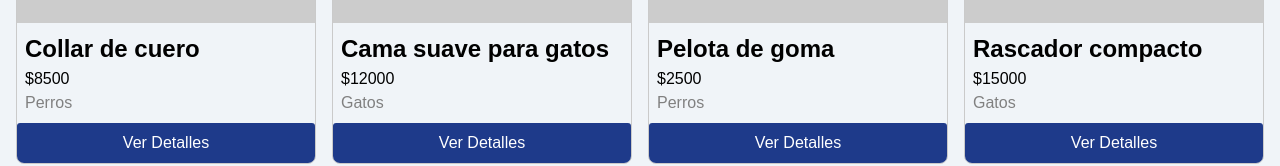
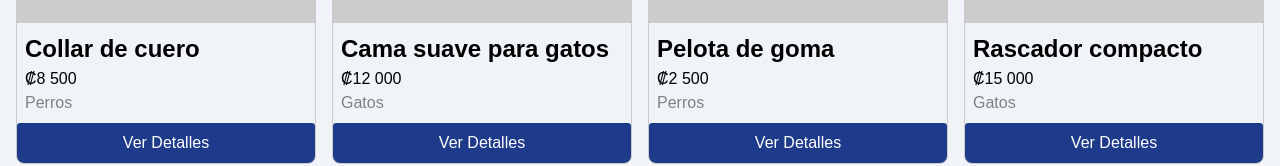
Before and after one commit to sebastiansaenz-dev/DUAD, a React (Vite) app in the folder frontend/: page / in a window 1280 px wide. Both pictures are taken after a click on the button "View products". Shown: the part 384-550 px from the top of the page. Built offline with nearby package versions, Linux system fonts and the light colour scheme.

Commit message:
format product prices using Intl.NumberFormat

```diff
--- a/frontend/src/components/ProductCard/ProductCard.jsx
+++ b/frontend/src/components/ProductCard/ProductCard.jsx
@@ -1,4 +1,5 @@
 import styles from "./ProductCard.module.css";
+import { formatPrice } from "../../utils/utils";
 
 const ProductCard = ({ product, onViewDetails }) => {
   return (
@@ -10,7 +11,9 @@ const ProductCard = ({ product, onViewDetails }) => {
       />
       <div className={styles["product-data-container"]}>
         <h2 className={styles["product-name"]}>{product.name}</h2>
-        <span className={styles["product-price"]}>{`$${product.price}`}</span>
+        <span className={styles["product-price"]}>
+          {formatPrice(product.price)}
+        </span>
         <p className={styles["product-category"]}>{product.category}</p>
       </div>
       <button
--- a/frontend/src/pages/ProductDetail/ProductDetail.jsx
+++ b/frontend/src/pages/ProductDetail/ProductDetail.jsx
@@ -1,5 +1,6 @@
 import { useState } from "react";
 import styles from "./ProductDetail.module.css";
+import { formatPrice } from "../../utils/utils";
 
 const ProductDetail = ({ product, setCurrentPage }) => {
   const [quantity, setQuantity] = useState(1);
@@ -59,7 +60,9 @@ const ProductDetail = ({ product, setCurrentPage }) => {
       <div className={styles["product-details"]}>
         <div className={styles["product-info"]}>
           <h1 className={styles["product-name"]}>{product.name}</h1>
-          <span className={styles["product-price"]}>{`$${product.price}`}</span>
+          <span className={styles["product-price"]}>
+            {formatPrice(product.price)}
+          </span>
           <span className={styles["product-category"]}>{product.category}</span>
           <p className={styles["product-description"]}>{product.description}</p>
         </div>
--- /dev/null
+++ b/frontend/src/utils/utils.js
@@ -0,0 +1,7 @@
+export const formatPrice = (price) => {
+  return new Intl.NumberFormat("es-CR", {
+    style: "currency",
+    currency: "CRC",
+    maximumFractionDigits: 0,
+  }).format(price);
+};
```
